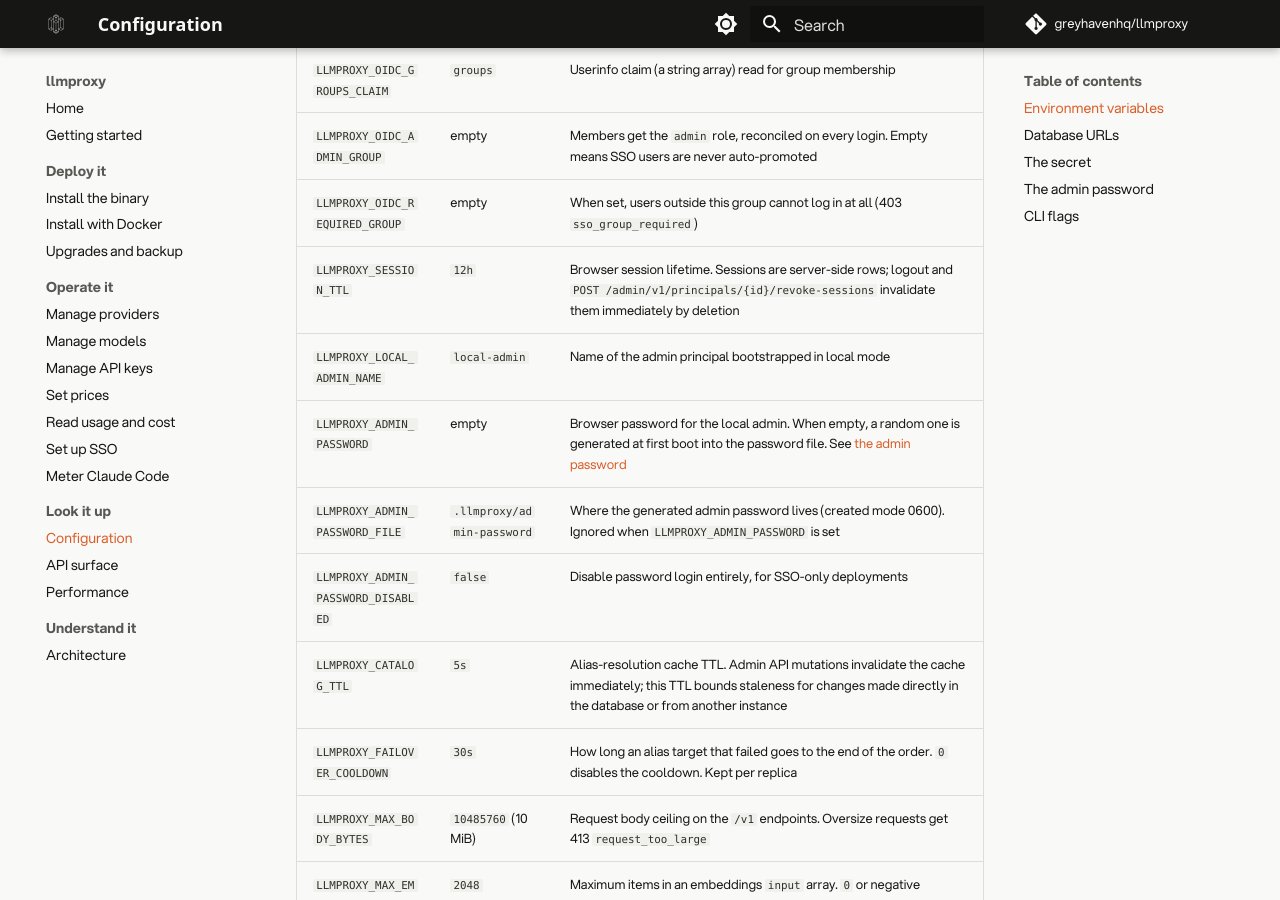
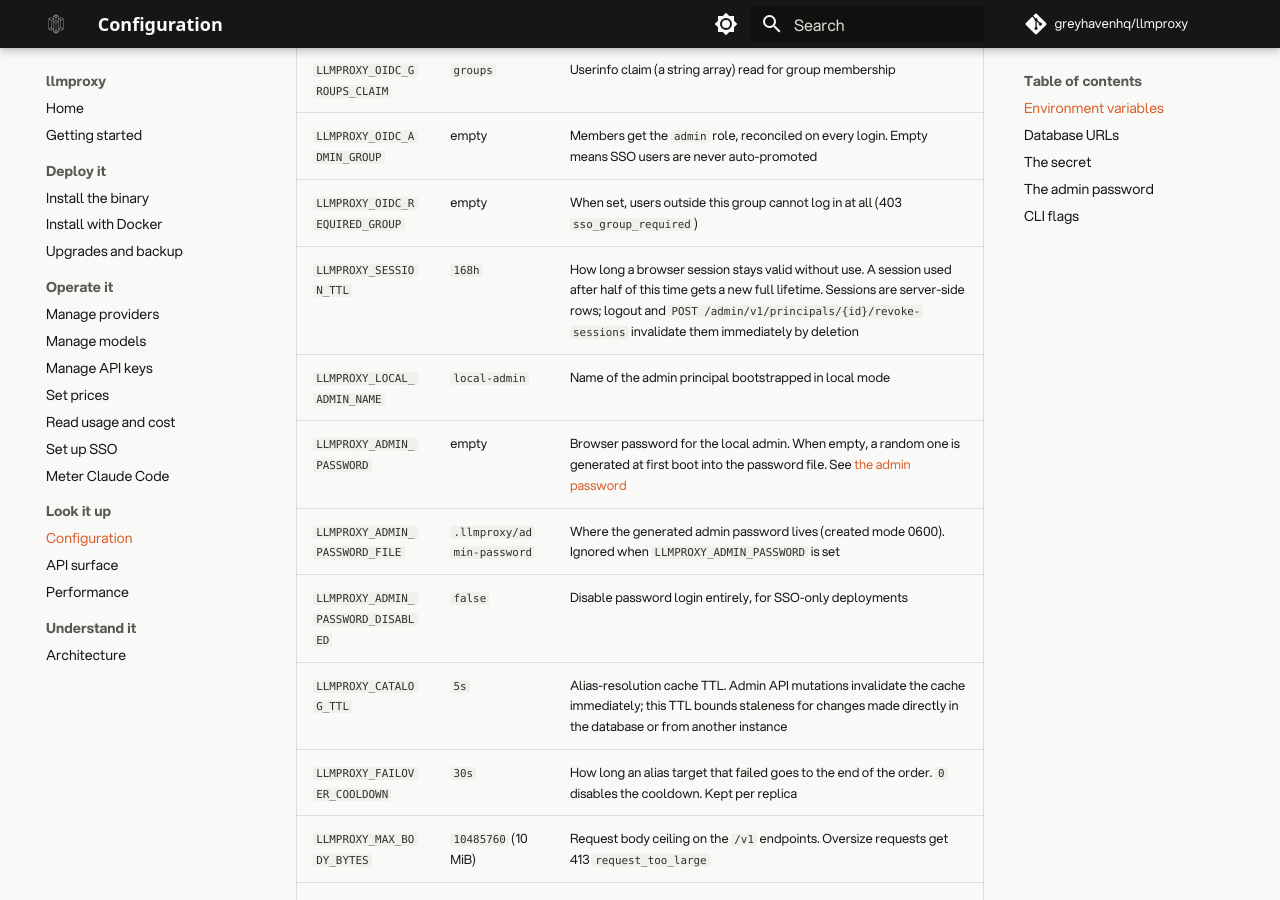
Before and after one commit to GreyhavenHQ/llmproxy, an MkDocs documentation site: the page built from docs/reference/configuration.md, in a window 1280 px wide and 900 px high, scrolled down 1151 px. Built offline with MkDocs 1.6.1 and Material for MkDocs 9.7.7, drawn with Linux system fonts in a browser that asks for light colours; some web fonts are replaced; comment, search, counter and statistics services are not loaded.

Commit message:
feat(config): default session lifetime to 7 days
Deployments that set LLMPROXY_SESSION_TTL=12h explicitly keep a 12h idle
limit. Remove that override to get the new default.

```diff
--- a/docker-compose.coolify.yml
+++ b/docker-compose.coolify.yml
@@ -42,7 +42,7 @@
       LLMPROXY_OIDC_GROUPS_CLAIM: ${LLMPROXY_OIDC_GROUPS_CLAIM:-groups}
       LLMPROXY_OIDC_ADMIN_GROUP: ${LLMPROXY_OIDC_ADMIN_GROUP:-}
       LLMPROXY_OIDC_REQUIRED_GROUP: ${LLMPROXY_OIDC_REQUIRED_GROUP:-}
-      LLMPROXY_SESSION_TTL: ${LLMPROXY_SESSION_TTL:-12h}
+      LLMPROXY_SESSION_TTL: ${LLMPROXY_SESSION_TTL:-168h}
       # Local admin login; empty password means generate one into
       # LLMPROXY_ADMIN_PASSWORD_FILE at first boot.
       LLMPROXY_LOCAL_ADMIN_NAME: ${LLMPROXY_LOCAL_ADMIN_NAME:-local-admin}
--- a/docs/reference/configuration.md
+++ b/docs/reference/configuration.md
@@ -24,7 +24,7 @@
 | `LLMPROXY_OIDC_GROUPS_CLAIM` | `groups` | Userinfo claim (a string array) read for group membership |
 | `LLMPROXY_OIDC_ADMIN_GROUP` | empty | Members get the `admin` role, reconciled on every login. Empty means SSO users are never auto-promoted |
 | `LLMPROXY_OIDC_REQUIRED_GROUP` | empty | When set, users outside this group cannot log in at all (403 `sso_group_required`) |
-| `LLMPROXY_SESSION_TTL` | `12h` | Browser session lifetime. Sessions are server-side rows; logout and `POST /admin/v1/principals/{id}/revoke-sessions` invalidate them immediately by deletion |
+| `LLMPROXY_SESSION_TTL` | `168h` | How long a browser session stays valid without use. A session used after half of this time gets a new full lifetime. Sessions are server-side rows; logout and `POST /admin/v1/principals/{id}/revoke-sessions` invalidate them immediately by deletion |
 | `LLMPROXY_LOCAL_ADMIN_NAME` | `local-admin` | Name of the admin principal bootstrapped in local mode |
 | `LLMPROXY_ADMIN_PASSWORD` | empty | Browser password for the local admin. When empty, a random one is generated at first boot into the password file. See [the admin password](#the-admin-password) |
 | `LLMPROXY_ADMIN_PASSWORD_FILE` | `.llmproxy/admin-password` | Where the generated admin password lives (created mode 0600). Ignored when `LLMPROXY_ADMIN_PASSWORD` is set |
```
Also changed, not shown: docs/guides/sso.md (+1 -1 lines), 1 other file.
